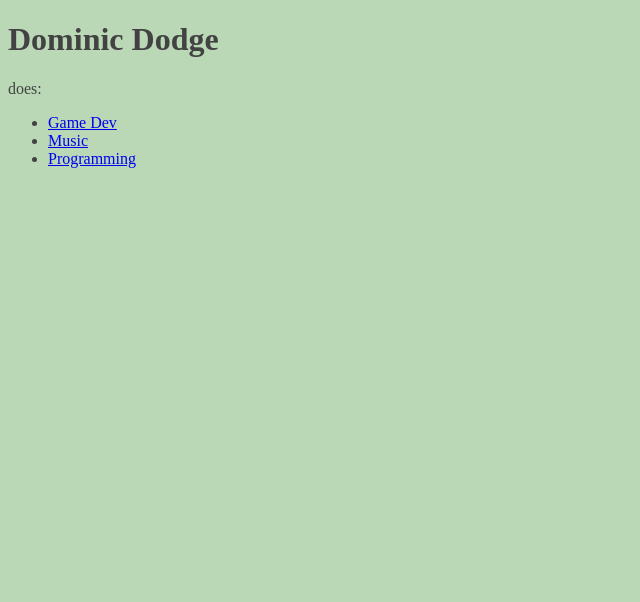
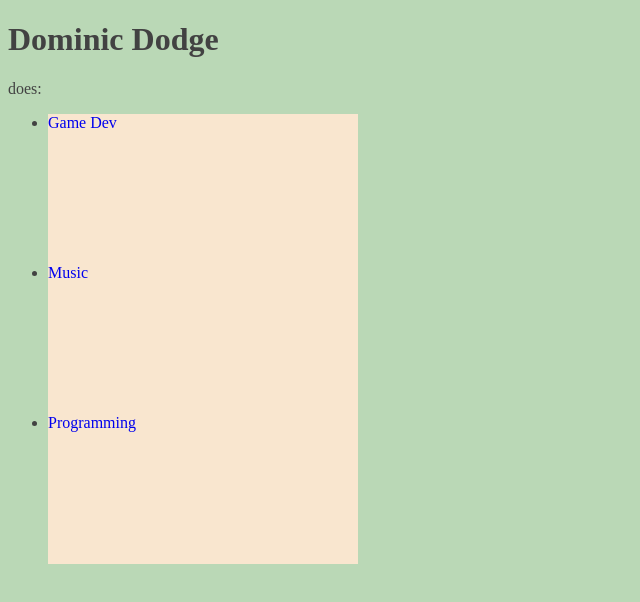
Before and after one commit to DomDodge/Web-Dev, a plain HTML site: page module1/index.html in a window 1280 px wide. Shown: the whole page, without its empty margins (0-640 px from the left). Drawn offline with Linux system fonts and the light colour scheme.

Commit message:
updated css

```diff
--- a/module1/style.css
+++ b/module1/style.css
@@ -5,3 +5,19 @@ body {
     background-color: #bad8B6;
     color: #424242
 }
+
+ul {
+    display: flex;
+    flex-direction: column;
+}
+
+li {
+    width: 25%;
+    height: 150px;
+    background-color: #F9E6CF;
+    text-decoration-style: none;
+}
+
+a {
+    text-decoration: none;
+}
```
